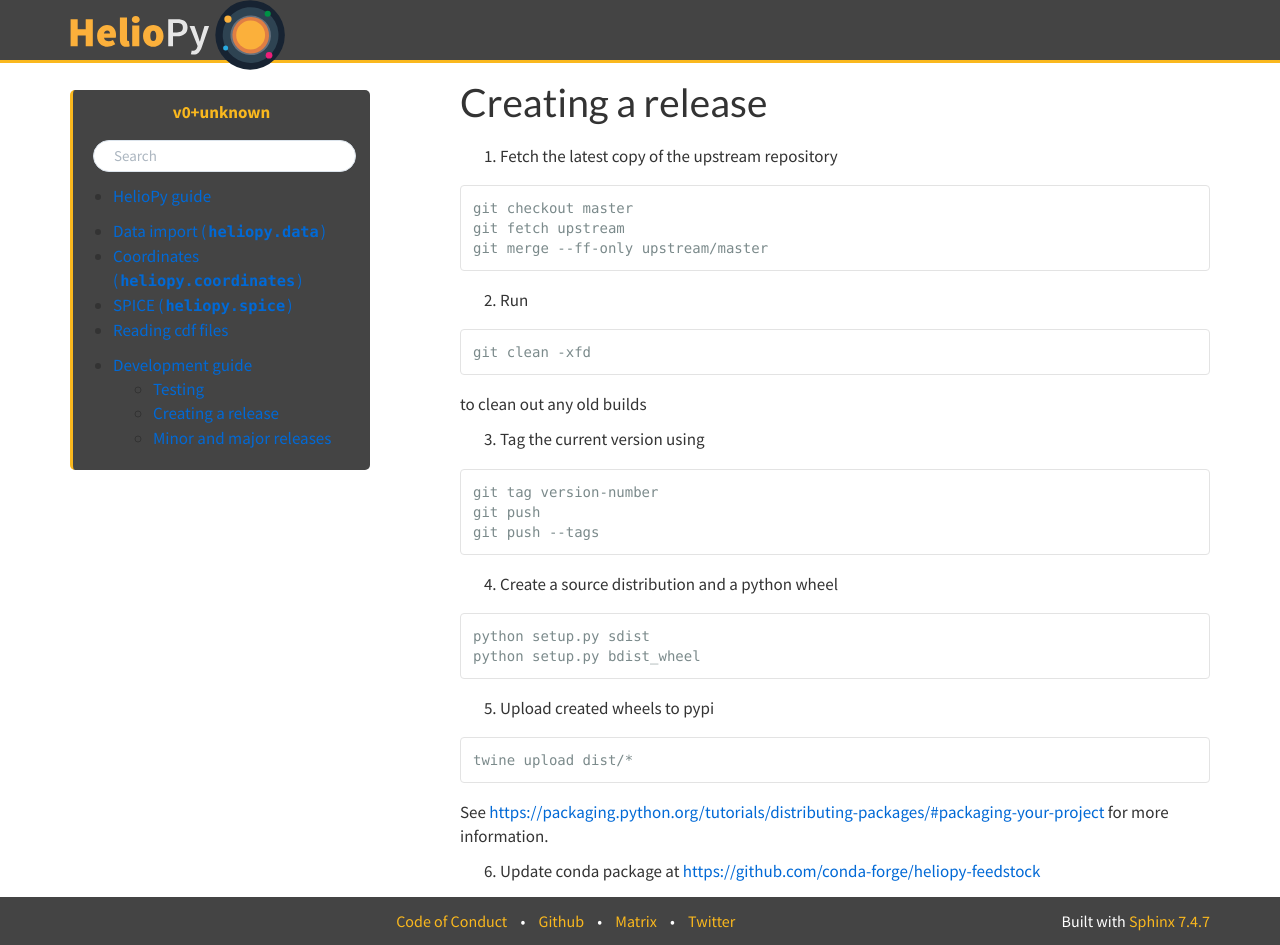
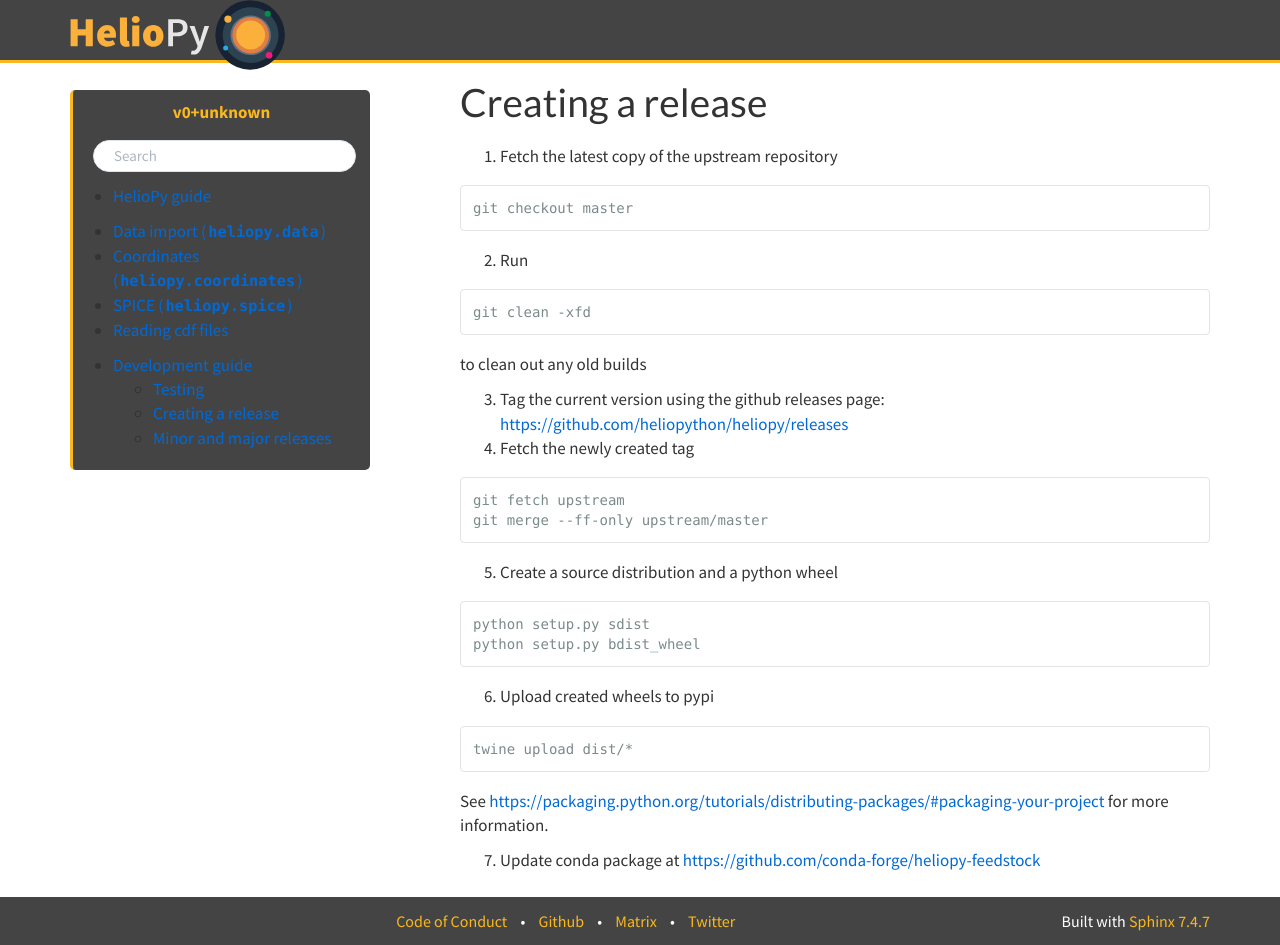
Before and after one commit to heliopython/heliopy, a Sphinx documentation site: the page built from doc/source/development/release.rst, in a window 1280 px wide and 945 px high. Built offline with Sphinx 7.4.7, drawn with Linux system fonts in a browser that asks for light colours; pages that are not in the unit, such as notebooks, are missing from menus.

Commit message:
Update release documentation

```diff
--- a/doc/source/development/release.rst
+++ b/doc/source/development/release.rst
@@ -6,9 +6,6 @@ Creating a release
 .. code-block:: bash
 
   git checkout master
-  git fetch upstream
-  git merge --ff-only upstream/master
-
 
 2. Run
 
@@ -18,22 +15,24 @@ Creating a release
 
 to clean out any old builds
 
-3. Tag the current version using
+3. Tag the current version using the github releases page:
+   https://github.com/heliopython/heliopy/releases
+
+4. Fetch the newly created tag
 
 .. code-block:: bash
 
-  git tag version-number
-  git push
-  git push --tags
+  git fetch upstream
+  git merge --ff-only upstream/master
 
-4. Create a source distribution and a python wheel
+5. Create a source distribution and a python wheel
 
 .. code-block:: bash
 
   python setup.py sdist
   python setup.py bdist_wheel
 
-5. Upload created wheels to pypi
+6. Upload created wheels to pypi
 
 .. code-block:: bash
 
```
Also changed, not shown: other parts of doc/source/development/release.rst (+1 -1 lines).
